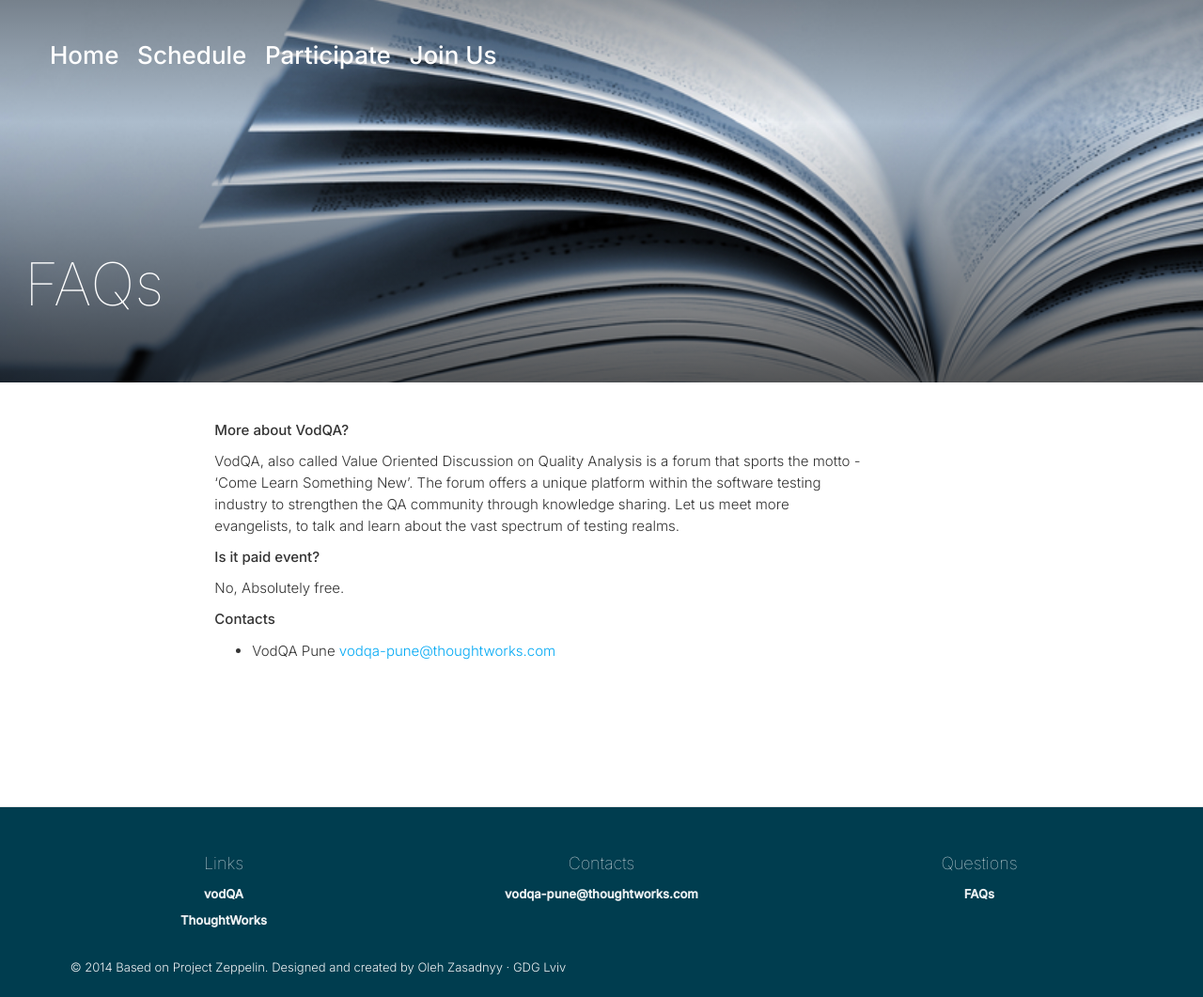
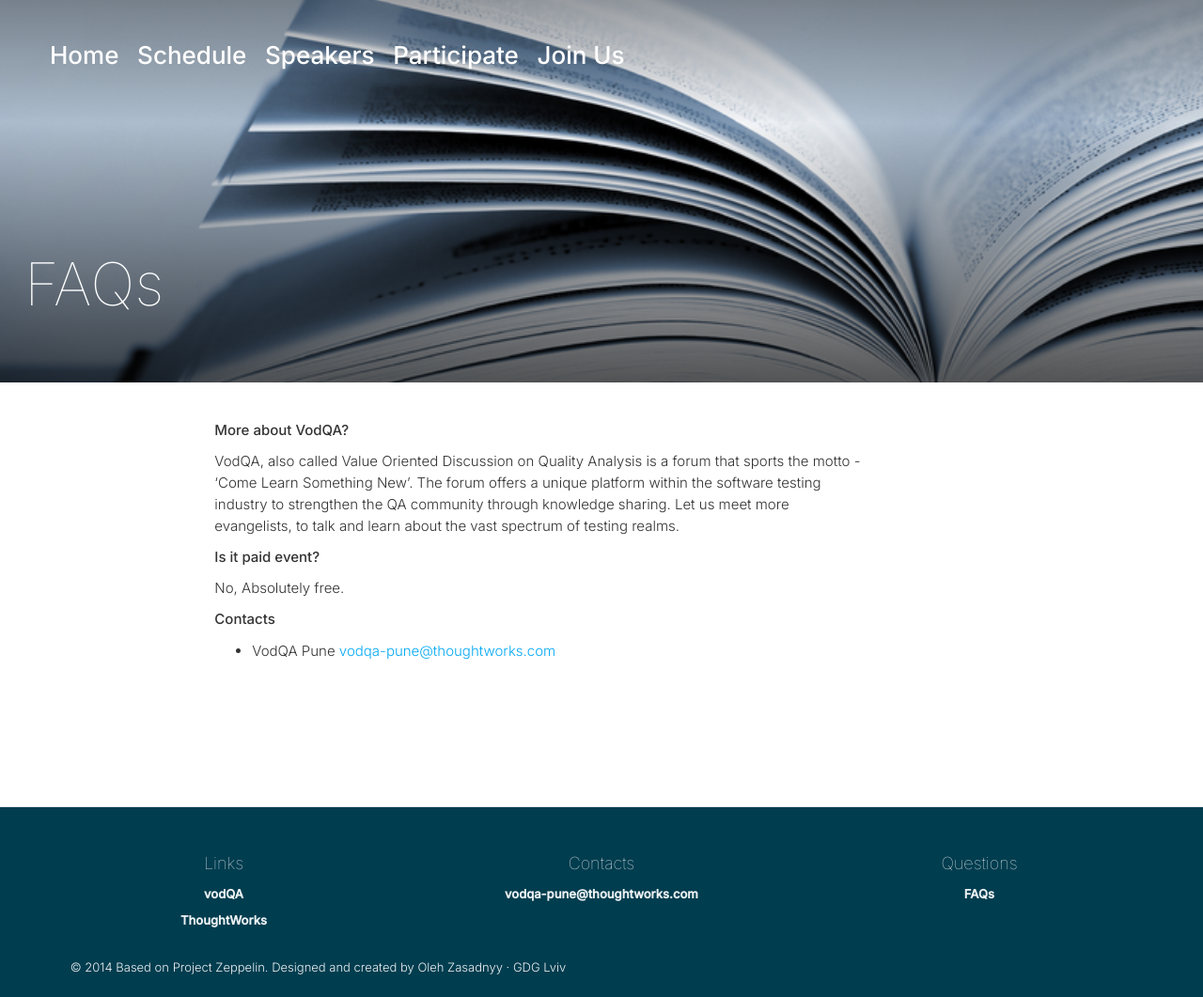
Before and after one commit to twpune/vodqa, a Jekyll site: the page built from faq.md, in a window 1280 px wide and 1061 px high. Shown: the whole window at 94% size. Built offline with Jekyll 4.4.1, drawn with Linux system fonts in a browser that asks for light colours; nearby versions of some CDN libraries; comment, search, counter and statistics services are not loaded.

Commit message:
Update _config.yml

```diff
--- a/_config.yml
+++ b/_config.yml
@@ -23,7 +23,8 @@ metaKeywords: "event, vodqa, thoughtworks"
 # Navigation
 navigationLinks:
  - {permalink: "/", text: "Home"}
- - {permalink: "/#schedule", text: "Schedule"}
+ - {permalink: "/schedule/", text: "Schedule"}
+ - {permalink: "/speakers/", text: "Speakers"}
  - {link: "https://www.meetup.com/vodqa-pune/events/287754880/", text: "Participate"}
  - {link: "https://www.meetup.com/vodqa-pune/events/287754880/", text: "Join Us"}
 rightNavigationButtons:
```
